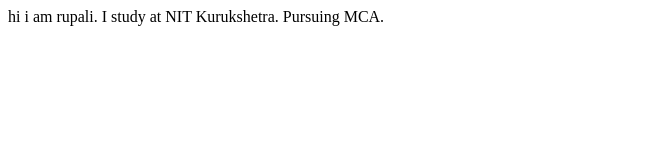
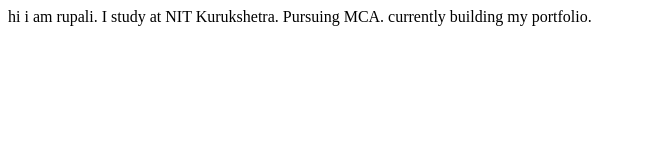
Before and after one commit to RupaliPriya0511/RupaliPriya_Portfolio, a plain HTML site: page index.html in a window 1280 px wide. Shown: the whole page, without its empty margins (0-646 px from the left). Drawn offline with Linux system fonts and the light colour scheme.

Commit message:
update details

```diff
--- a/index.html
+++ b/index.html
@@ -9,5 +9,6 @@
     hi i am rupali.
     I study at NIT Kurukshetra.
     Pursuing MCA.
+    currently building my portfolio.
 </body>
 </html>
```
